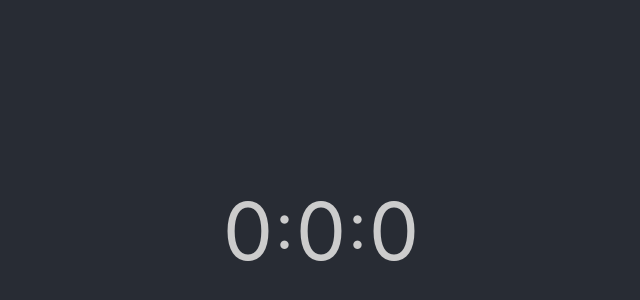
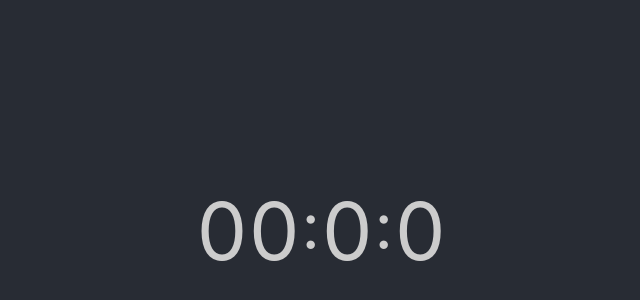
Before and after one commit to rooshanahmed/New-Timer-App, a React (Create React App) app: page / in a window 1280 px wide. Shown: the part 170-470 px from the top of the page, without its empty margins (318-958 px from the left). Built offline with nearby package versions, Linux system fonts and the light colour scheme.

Commit message:
App Updated

```diff
--- a/src/Components/Main/Main.tsx
+++ b/src/Components/Main/Main.tsx
@@ -6,10 +6,10 @@
 const Main = () => {
 
     const [timeInSeconds , setTimeInSeconds] = useState<number>(0);
-    const [timerArray , setTimerArray] = useState<Array<number>>([]);
+    const [timerArray , setTimerArray] = useState<Array<number|string>>([]);
 
     useEffect(() => {
-        let timeArray: Array<number> = calculateTimer(timeInSeconds);
+        let timeArray: Array<number|string> = calculateTimer(timeInSeconds);
         setTimerArray(timeArray);
     }, [timeInSeconds]);
 
--- a/src/Helper/CalculateTimer.ts
+++ b/src/Helper/CalculateTimer.ts
@@ -1,8 +1,10 @@
-function calculateTimer(timeInSeconds: number): Array<number> {
+function calculateTimer(timeInSeconds: number): Array<number|string> {
   let hours: number = Math.floor(timeInSeconds / 3600);
   let minutes: number = Math.floor((timeInSeconds - hours * 3600) / 60);
   let seconds: number = timeInSeconds - hours * 3600 - minutes * 60;
 
-  return [hours, minutes, seconds];
+  let hoursFormat = hours < 10 ? `0${hours}`: hours;
+
+  return [hoursFormat, minutes, seconds];
 }
 export default calculateTimer;
```
